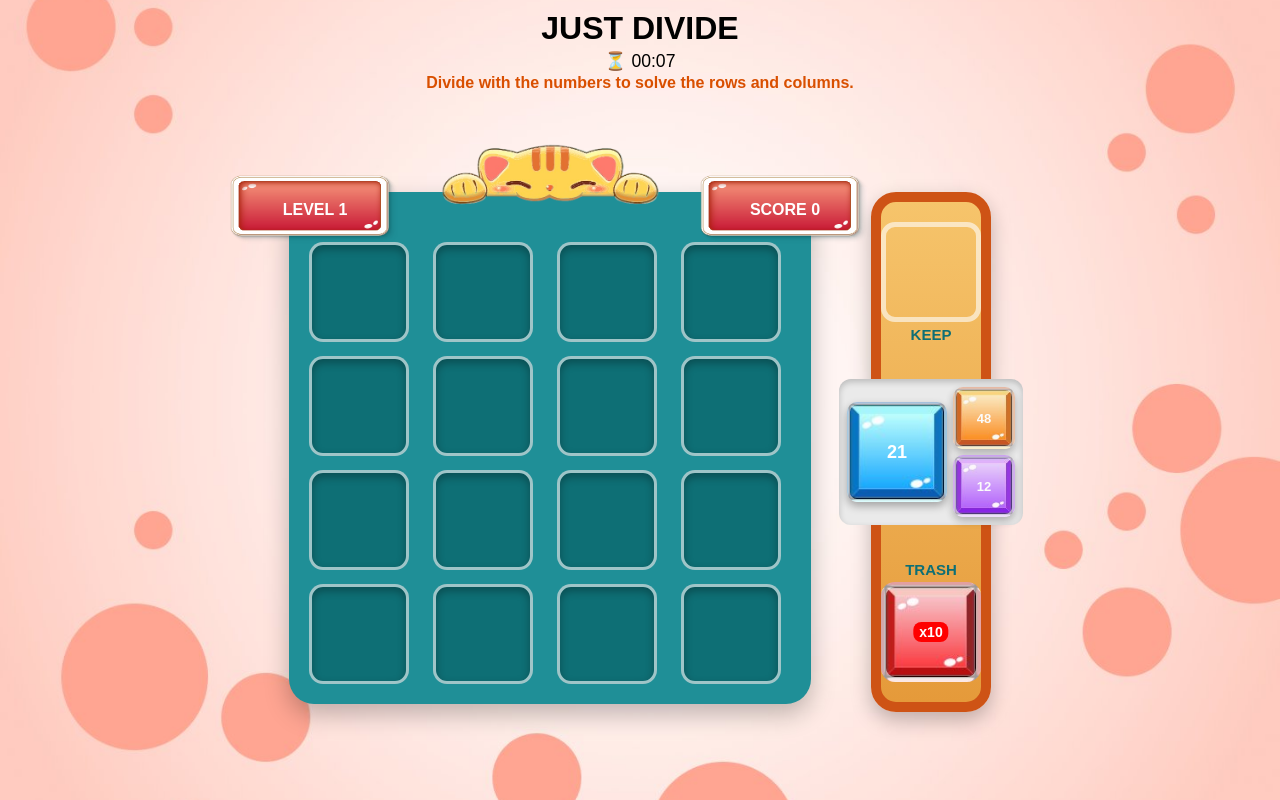
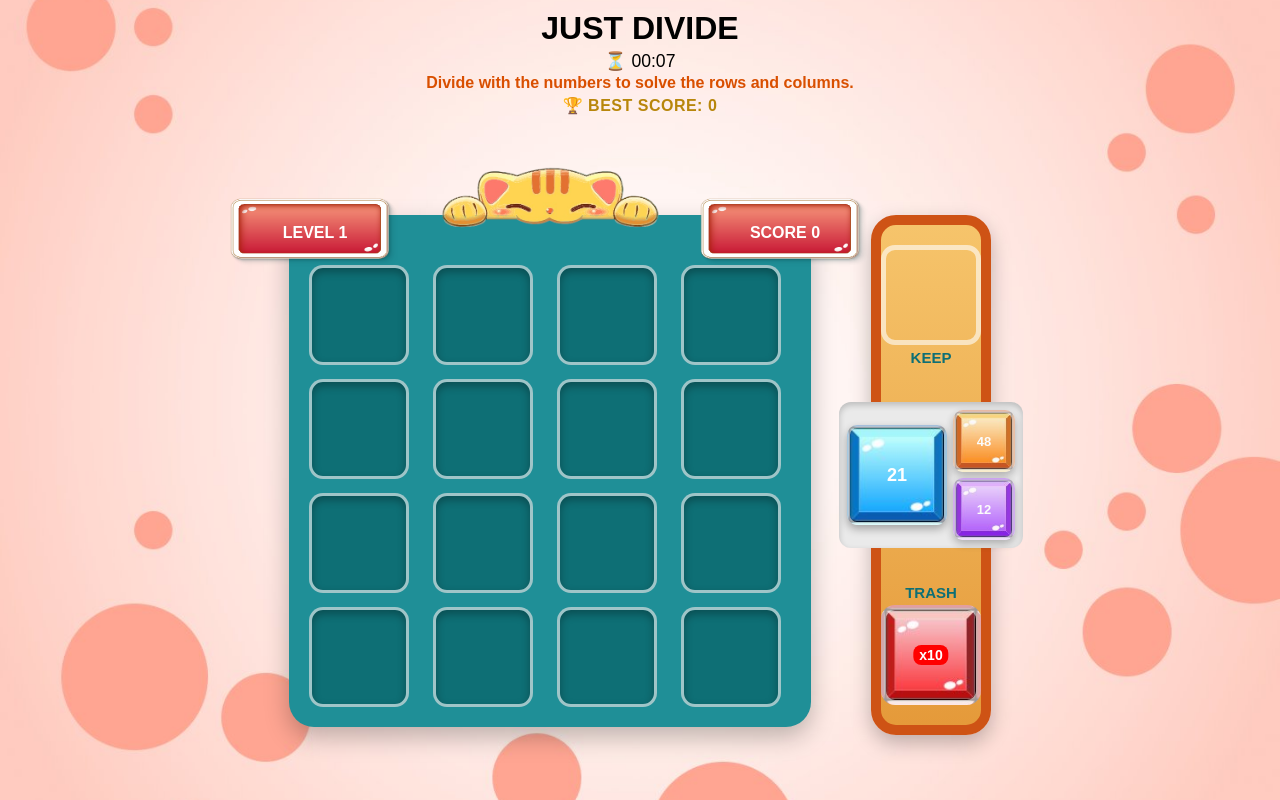
Before and after one commit to akshaymalayil/just-divide-react-game, a React (Vite) app in the folder client/: page / in a window 1280 px wide. Built offline with nearby package versions, Linux system fonts and the light colour scheme.

Commit message:
best score updated and gameover logic updated

```diff
--- a/client/src/App.jsx
+++ b/client/src/App.jsx
@@ -1,4 +1,4 @@
-import { useState } from 'react';
+import { useState, useEffect } from 'react';
 import Header from './components/Header';
 import Grid from './components/Grid';
 import SidePanel from './components/SidePanel';
@@ -24,6 +24,18 @@ function App() {
   const [trashCount, setTrashCount] = useState(10);
   // Game Over flag
   const [isGameOver, setIsGameOver] = useState(false);
+  // Best score — persisted in localStorage
+  const [bestScore, setBestScore] = useState(
+    () => Number(localStorage.getItem('justdivide_best')) || 0
+  );
+
+  // Keep bestScore in sync whenever score increases
+  useEffect(() => {
+    if (score > bestScore) {
+      setBestScore(score);
+      localStorage.setItem('justdivide_best', score);
+    }
+  }, [score]); // eslint-disable-line react-hooks/exhaustive-deps
 
   // Level is purely derived from score
   const level = Math.floor(score / 10) + 1;
@@ -77,6 +89,8 @@ function App() {
     setKeepTile(activeTile);
     advanceQueue();
     setIsDragging(false);
+    // Grid didn't change — check if it was already a dead end
+    if (!hasMovesLeft(grid)) setIsGameOver(true);
   };
 
   /** Drop onto the TRASH slot — blocked when trashCount reaches 0 */
@@ -85,6 +99,8 @@ function App() {
     setTrashCount(prev => prev - 1);
     advanceQueue();                    // discard active tile
     setIsDragging(false);
+    // Grid didn't change — check if it was already a dead end
+    if (!hasMovesLeft(grid)) setIsGameOver(true);
   };
 
   /** Reset all game state to start a new game */
@@ -102,7 +118,7 @@ function App() {
       {isGameOver && (
         <GameOver score={score} level={level} onRestart={handleRestart} />
       )}
-      <Header />
+      <Header bestScore={bestScore} />
 
       <div className="game-area">
         <Grid
--- a/client/src/components/Grid.jsx
+++ b/client/src/components/Grid.jsx
@@ -1,8 +1,8 @@
-import catImg   from '../assets/images/cat.png';
+import catImg from '../assets/images/cat.png';
 import badgeImg from '../assets/images/levels_score.png';
 import { getTileImage } from '../game/tileUtils';
 
-const Grid = ({ grid, score, level, isDragging, dragPayload, onDragStart, onDragEnd, onDropOnCell }) => {
+const Grid = ({ grid, score, level, isDragging, onDragStart, onDragEnd, onDropOnCell }) => {
   return (
     <div className="grid-wrapper">
 
@@ -24,25 +24,26 @@ const Grid = ({ grid, score, level, isDragging, dragPayload, onDragStart, onDrag
       {/* ── 4×4 GRID ── */}
       <div className="grid">
         {grid.map((cell, i) => {
-          const isEmpty   = cell === null;
-          const canDrop   = isDragging && isEmpty;
+          const isEmpty = cell === null;
+          const canDrop = isDragging && isEmpty;
 
           return (
             <div
               key={i}
               className={[
                 'cell',
-                !isEmpty  ? 'cell--filled'    : '',
-                canDrop   ? 'cell--droppable' : '',
+                !isEmpty ? 'cell--filled' : '',
+                canDrop ? 'cell--droppable' : '',
               ].join(' ').trim()}
               onDragOver={e => { if (isEmpty) e.preventDefault(); }}
               onDrop={e => {
                 e.preventDefault();
                 if (!isEmpty) return;
                 try {
-                  const raw = e.dataTransfer.getData('application/json');
-                  const { value, source } = raw ? JSON.parse(raw) : (dragPayload ?? {});
-                  if (value != null && source != null) onDropOnCell(i, value, source);
+                  const { value, source } = JSON.parse(
+                    e.dataTransfer.getData('application/json')
+                  );
+                  onDropOnCell(i, value, source);
                 } catch {
                   // malformed dataTransfer — ignore
                 }
--- a/client/src/components/Header.jsx
+++ b/client/src/components/Header.jsx
@@ -1,4 +1,4 @@
-const Header = () => {
+const Header = ({ bestScore = 0 }) => {
   return (
     <div className="header">
       <h1 className="title">JUST DIVIDE</h1>
@@ -8,6 +8,8 @@ const Header = () => {
       <p className="subtitle">
         Divide with the numbers to solve the rows and columns.
       </p>
+
+      <p className="best-score">🏆 BEST SCORE: {bestScore}</p>
     </div>
   );
 };
--- a/client/src/styles/global.css
+++ b/client/src/styles/global.css
@@ -191,6 +191,14 @@ body {
   margin: 2px 0 0;
   font-weight: bold;
   color: #d94f00;
+}
+
+.best-score {
+  font-size: var(--subtitle-size);
+  font-weight: bold;
+  color: #b8860b;
+  margin: 4px 0 0;
+  letter-spacing: 0.5px;
 }
 
 /* ============================================================
```
